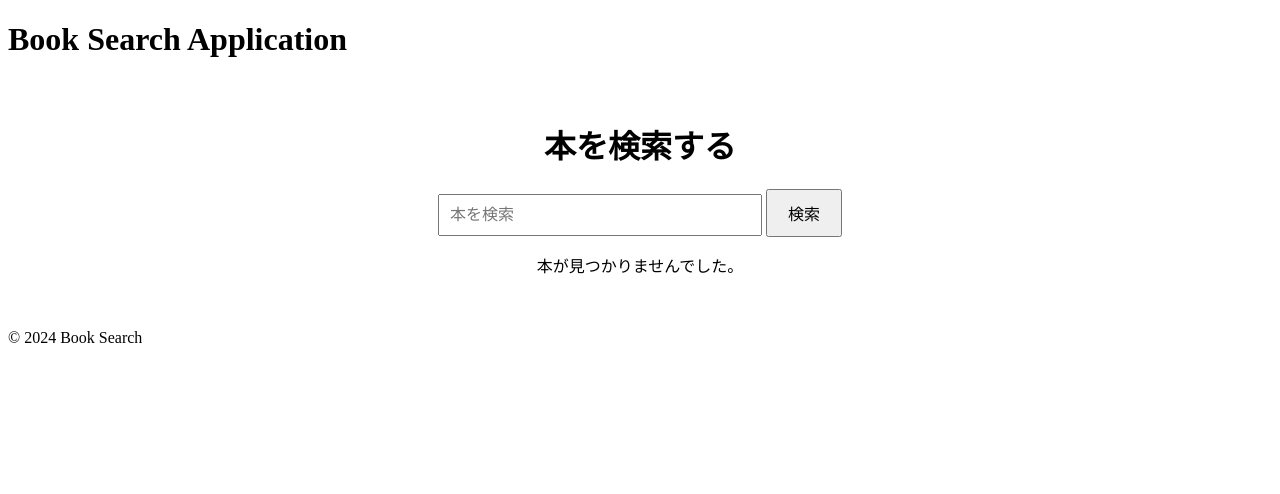
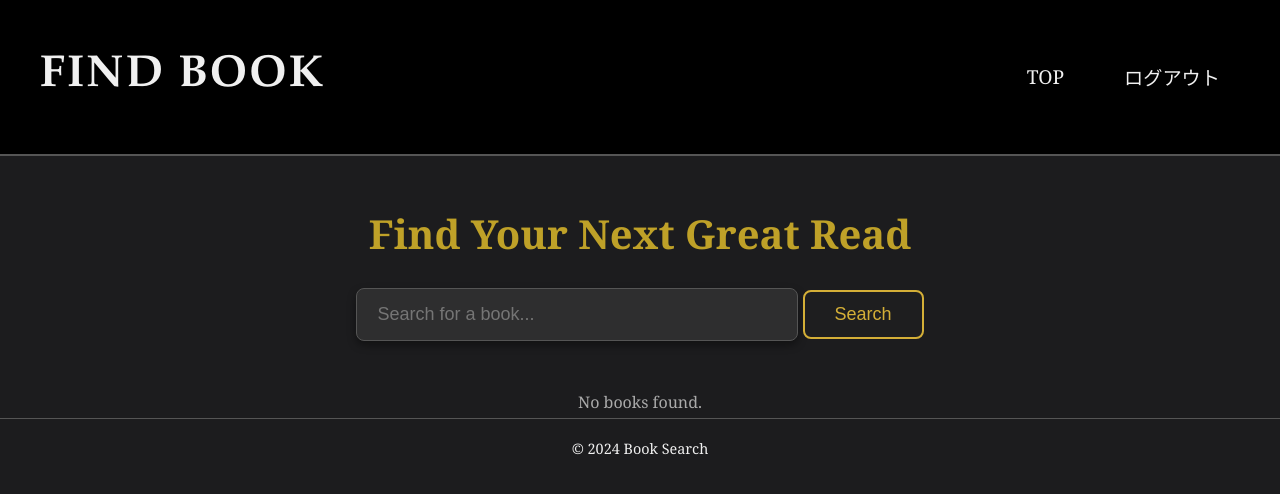
Before and after one commit to riku-yanagihashi/Dpro, a Django app: page /search_books/search/ in a window 1280 px wide. Shown: the top 494 px of the page. Run offline with Django 5.2, Linux system fonts and the light colour scheme.

Commit message:
style: 検索リザルトのならびを整えた :art:

```diff
--- a/sites/search_books/views.py
+++ b/sites/search_books/views.py
@@ -1,6 +1,8 @@
 import requests
 from django.shortcuts import render
+from django.contrib.auth.decorators import login_required
 
+@login_required(login_url='/accounts/login/')
 def index(request):
     return render(request, 'search_books/search_books.html')
 
--- a/sites/static/css/home/base.css
+++ b/sites/static/css/home/base.css
@@ -18,7 +18,6 @@ body {
     margin: 0;
     padding: 0;
     overscroll-behavior: none;
-    overflow-x: hidden;
 }
 a {
     color: #fff;
--- a/sites/static/css/home/index.css
+++ b/sites/static/css/home/index.css
@@ -1,6 +1,4 @@
 /* Main Layout */
-#main {
-}
 
 /* Video Section */
 #bg-video {
--- /dev/null
+++ b/sites/static/css/search_books/base.css
@@ -0,0 +1,113 @@
+/* Base Styles */
+body {
+    font-family: 'Georgia', serif;
+    background-color: #1c1c1e; /* 深い黒 */
+    color: #f0f0f0; /* 明るい白 */
+    margin: 0;
+    padding: 0;
+    text-align: center;
+}
+
+header {
+    background-color: #000000; /* 完全な黒 */
+    padding: 20px 0;
+    border-bottom: 2px solid #555;
+}
+
+header h1 {
+    font-family: 'Garamond', serif;
+    font-size: 2.8rem;
+    color: #f0f0f0;
+    letter-spacing: 2px;
+    text-transform: uppercase;
+}
+
+header h1 a {
+    color: #f0f0f0;
+    text-decoration: none;
+}
+
+.nav-container {
+    display: flex;
+    justify-content: space-between;
+    align-items: center;
+    max-width: 1200px;
+    margin: 0 auto;
+    padding: 0 20px;
+}
+
+.main-nav ul {
+    display: flex;
+    list-style: none;
+    gap: 20px;
+    padding: 0;
+    margin: 0;
+}
+
+.main-nav ul li a {
+    color: #f0f0f0;
+    text-decoration: none;
+    font-size: 1.2rem;
+    padding: 10px 20px;
+    border-radius: 5px;
+    transition: background-color 0.3s, color 0.3s;
+}
+
+.main-nav ul li a:hover {
+    background-color: linear-gradient(45deg, #d4af37, #bfa128); /* 金色のグラデーション */
+    color: #1c1c1e;
+}
+
+/* Hamburger Menu */
+.toggle_btn {
+    display: none;
+    cursor: pointer;
+}
+
+.toggle_btn span {
+    height: 3px;
+    width: 30px;
+    background: #f0f0f0;
+    margin-bottom: 5px;
+    transition: all 0.3s ease;
+}
+
+#mask {
+    display: none;
+    position: fixed;
+    top: 0;
+    left: 0;
+    width: 100%;
+    height: 100%;
+    background: rgba(0, 0, 0, 0.7);
+}
+
+footer {
+    background-color: #1c1c1e;
+    color: #888;
+    padding: 20px;
+    border-top: 1px solid #555;
+    font-size: 0.9rem;
+}
+
+footer p {
+    margin: 0;
+    color: #f0f0f0;
+}
+
+/* Responsive */
+@media (max-width: 768px) {
+    .main-nav ul {
+        flex-direction: column;
+        display: none;
+    }
+
+    .toggle_btn {
+        display: flex;
+        flex-direction: column;
+    }
+
+    .main-nav ul.show {
+        display: flex;
+    }
+}
--- a/sites/static/css/search_books/search_books.css
+++ b/sites/static/css/search_books/search_books.css
@@ -1,45 +1,92 @@
+/* Search Container */
 .search-container {
-    text-align: center;
-    padding: 20px;
+    margin-top: 50px;
+    color: #f0f0f0;
 }
 
-input[type="text"] {
-    padding: 10px;
-    font-size: 16px;
-    width: 300px;
+.search-container h1 {
+    font-size: 2.5rem;
+    color: #bfa128; /* 金色 */
 }
 
-button {
-    padding: 10px 20px;
-    font-size: 16px;
-    cursor: pointer;
+.search-container input[type="text"] {
+    padding: 15px 20px;
+    font-size: 18px;
+    width: 400px;
+    border-radius: 8px;
+    border: 1px solid #555;
+    background-color: #2e2e2f;
+    color: #f0f0f0;
+    box-shadow: 0 4px 8px rgba(0, 0, 0, 0.4);
+    outline: none;
+    transition: border 0.3s, box-shadow 0.3s;
 }
 
+.search-container input[type="text"]:focus {
+    border-color: #d4af37;
+    box-shadow: 0 6px 12px rgba(0, 0, 0, 0.6);
+}
+
+.search-container button {
+    padding: 12px 30px;
+    font-size: 18px;
+    border-radius: 8px;
+    background-color: #1e1e1f;
+    color: #d4af37;
+    border: 2px solid #d4af37;
+    cursor: pointer;
+    transition: background-color 0.3s, color 0.3s;
+}
+
+.search-container button:hover {
+    background-color: #d4af37;
+    color: #1c1c1e;
+}
+
+/* Book Results */
 .book-results {
-    margin-top: 30px;
+    margin-top: 50px;
 }
 
 .book-results ul {
-    list-style: none;
-    padding: 0;
+    display: grid;
+    grid-template-columns: repeat(auto-fit, minmax(220px, 1fr));
+    gap: 20px;
 }
 
-.book-results li {
-    margin-bottom: 30px;
-    border-bottom: 1px solid #ccc;
-    padding-bottom: 20px;
+.book-results .book-card {
+    background-color: #1c1c1e;
+    border-radius: 12px;
+    box-shadow: 0 6px 12px rgba(0, 0, 0, 0.5);
+    padding: 20px;
+    text-align: center;
+    transition: transform 0.3s, box-shadow 0.3s;
+    list-style: none;
+    border: 1px solid #555;
+    width: 100%;
+    max-width: 220px;
+}
+
+.book-results .book-card:hover {
+    transform: translateY(-8px);
+    box-shadow: 0 10px 20px rgba(0, 0, 0, 0.7);
 }
 
 .book-results img {
-    max-width: 150px;
-    display: block;
-    margin: 10px auto;
+    max-width: 100%;
+    height: auto;
+    border-radius: 8px;
+    margin-bottom: 10px;
 }
 
 .book-results h3 {
-    font-size: 24px;
+    font-size: 1.4rem;
+    color: #f0f0f0;
+    margin: 10px 0;
 }
 
 .book-results p {
-    font-size: 16px;
+    font-size: 1rem;
+    color: #aaa;
+    margin-bottom: 5px;
 }
--- a/sites/templates/search_books/base.html
+++ b/sites/templates/search_books/base.html
@@ -5,12 +5,27 @@
     <meta charset="UTF-8">
     <meta name="viewport" content="width=device-width, initial-scale=1.0">
     <title>{% block title %}Dpro Book Search{% endblock %}</title>
-    <link rel="stylesheet" href="{% static 'search_books/base.css' %}">
-    <link rel="stylesheet" href="{% static 'search_books/search_books.css' %}">
+    <link rel="stylesheet" href="{% static 'css/search_books/base.css' %}">
+
+    {% block extra_css %}{% endblock %}
 </head>
 <body>
     <header>
-        <h1>Book Search Application</h1>
+        <div class="nav-container">
+            <h1 class="site-title">
+                <a href="/">Find Book</a>
+            </h1>
+            <nav class="main-nav">
+                <ul>
+                    <li><a href="/">TOP</a></li>
+                    <li><a href="/logout/">ログアウト</a></li>
+                </ul>
+            </nav>
+            <div class="toggle_btn">
+                <span></span><span></span><span></span>
+            </div>
+        </div>
+        <div id="mask"></div>
     </header>
 
     <main>
@@ -20,5 +35,20 @@
     <footer>
         <p>&copy; 2024 Book Search</p>
     </footer>
+
+    <script>
+        // ハンバーガーメニューの操作
+        document.querySelector('.toggle_btn').addEventListener('click', function() {
+            this.classList.toggle('active');
+            document.querySelector('.main-nav').classList.toggle('active');
+            document.getElementById('mask').classList.toggle('active');
+        });
+
+        document.getElementById('mask').addEventListener('click', function() {
+            this.classList.remove('active');
+            document.querySelector('.toggle_btn').classList.remove('active');
+            document.querySelector('.main-nav').classList.remove('active');
+        });
+    </script>
 </body>
 </html>
--- a/sites/templates/search_books/search_books.html
+++ b/sites/templates/search_books/search_books.html
@@ -1,27 +1,32 @@
 {% extends "search_books/base.html" %}
+{% load static %}
+{% block title %}Book Search{% endblock %}
 
-{% block title %}Book Search{% endblock %}
+{% block extra_css %}
+<link rel="stylesheet" href="{% static 'css/search_books/search_books.css' %}">
+{% endblock %}
 
 {% block content %}
     <div class="search-container">
-        <h1>本を検索する</h1>
+        <h1>Find Your Next Great Read</h1>
         <form method="GET" action="{% url 'search_books:search_books' %}">
-        <input type="text" name="query" placeholder="本を検索" value="{{ query }}">
-        <button type="submit">検索</button>
+            <input type="text" name="query" placeholder="Search for a book..." value="{{ query }}">
+            <button type="submit">Search</button>
         </form>
 
+        <div class="book-results">
             {% if books %}
                 <ul>
                     {% for book in books %}
-                <li>
-                    <h2>{{ book.volumeInfo.title }}</h2>
-                    <p>{{ book.volumeInfo.authors|join:", " }}</p>
-                    <p>{{ book.volumeInfo.publishedDate }}</p>
+                        <li class="book-card">
+                            <img src="{{ book.volumeInfo.imageLinks.thumbnail }}" alt="{{ book.volumeInfo.title }}">
+                            <h3>{{ book.volumeInfo.title }}</h3>
+                            <p>Author: {{ book.volumeInfo.authors|join:", " }}</p>
+                            <p>Published: {{ book.volumeInfo.publishedDate }}</p>
                         </li>
                     {% endfor %}
                 </ul>
             {% else %}
-        <p>本が見つかりませんでした。</p>
+                <p>No books found.</p>
             {% endif %}
-</div>
 {% endblock %}
```
Also changed, not shown: sites/Dpro/settings.py (+13 -2 lines), 3 other files. Lines whose indentation alone changed are shown as unchanged.
